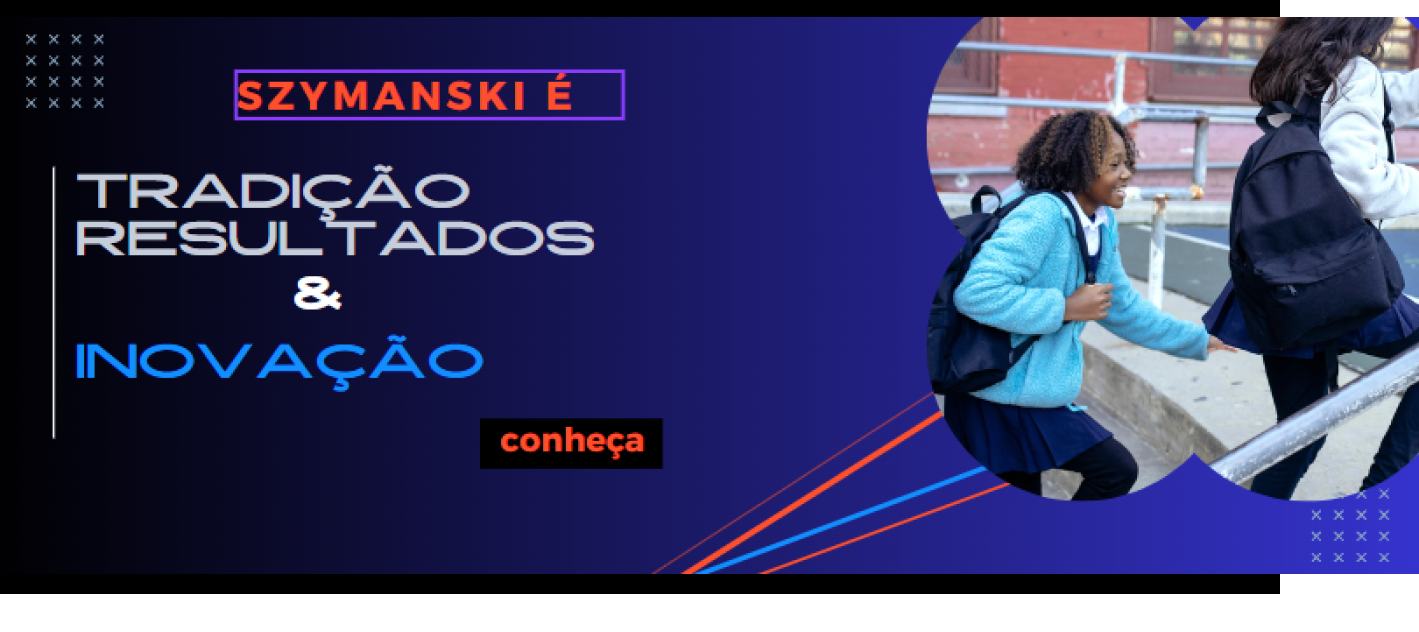
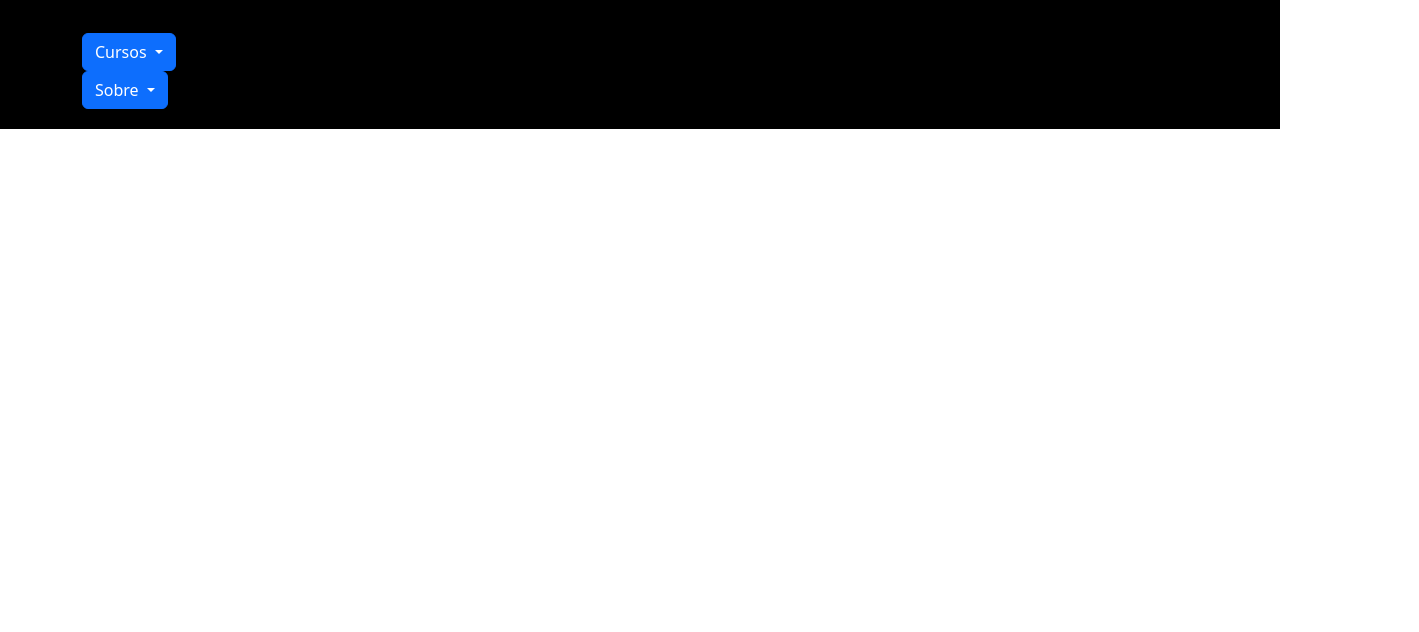
Before and after one commit to musilva10/szymanski.com.br, a plain HTML site: page index.html in a window 1280 px wide. Shown: the part 138-770 px from the top of the page, 1419 px wide, since content can reach past the window. Drawn offline with nearby package versions, Linux system fonts and the light colour scheme.

Commit message:
removido-banner

```diff
--- a/index.html
+++ b/index.html
@@ -29,10 +29,6 @@
             </button>
             </div>
       </div>
-      <!--Seção banner 1 - equivalente ao primeiro parágrafo-->
-<section class="banner1">
-  <img class="escola.image" src="banner1.png" alt="Banner de apresentação">
-</section>
 
 
 </body>
```
